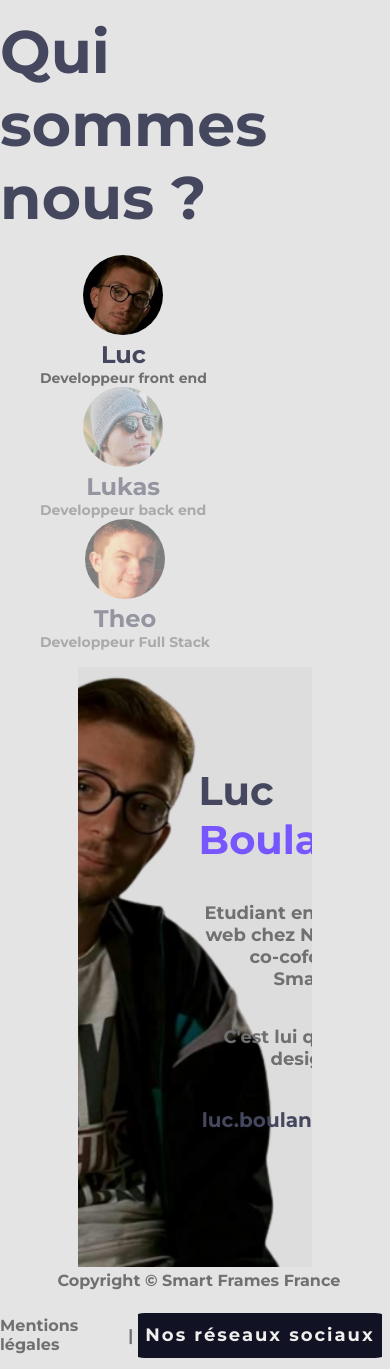
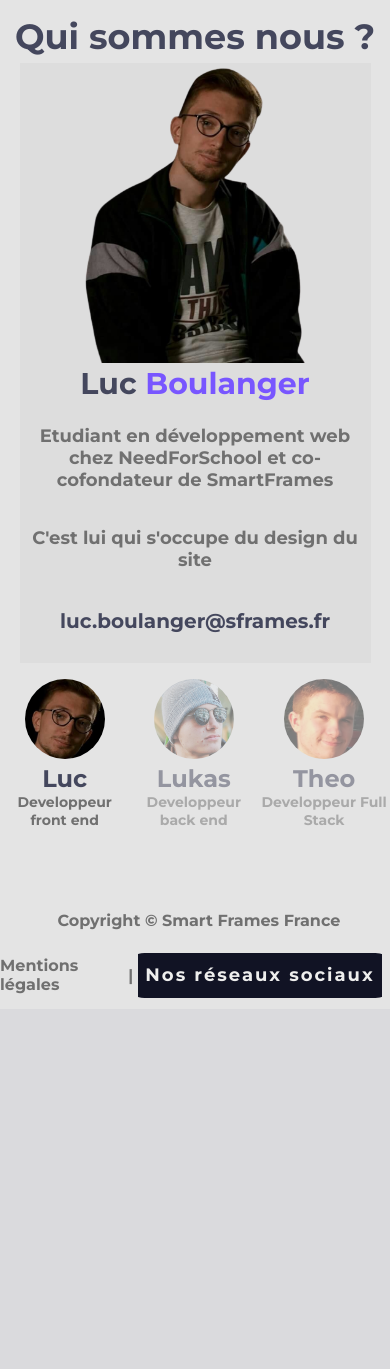
Before and after one commit to Troluck/Projet-Trame-reseau, a PHP site: page /about.php in a window 390 px wide. Shown: the part 80-1449 px from the top of the page. After the commit the page ends 1078 px from the top, so only its background shows below. Run offline with PHP 8.4, Linux system fonts and the light colour scheme.

Commit message:
Update about responsive

```diff
--- a/about.css
+++ b/about.css
@@ -3,6 +3,7 @@ h1 {
   color: #44475d;
   margin-top: 15px;
   margin-bottom: 5px;
+  text-align: center;
 }
 
 main {
@@ -185,3 +186,129 @@ figcaption p {
   transform: scale(1);
   transition-duration: 0.2s;
 }
+
+@media (max-width: 1400px) {
+  .textcarrousel h2 {
+    text-align: center;
+  }
+
+  .imgcarrousel {
+    align-items: flex-end;
+  }
+  .img {
+    height: 90%;
+  }
+  .textcarrousel {
+    justify-content: flex-end;
+    margin-right: 5%;
+  }
+}
+
+@media (max-width: 1200px) {
+  .container {
+    width: 80%;
+  }
+  .textcarrousel {
+    margin-top: 5%;
+  }
+}
+
+@media (max-width: 900px) {
+  .container {
+    width: 90%;
+  }
+  .textcarrousel {
+    justify-content: flex-end;
+    margin-top: 10%;
+  }
+}
+@media (max-width: 800px) {
+  h1 {
+    font-size: 47px;
+  }
+  main {
+    flex-direction: row;
+  }
+  .navigation {
+    width: 30%;
+  }
+  .container {
+    width: 65%;
+  }
+  .carrousel1 {
+    width: 100%;
+    flex-direction: column;
+  }
+
+  .img {
+    height: 100%;
+  }
+  .imgcarrousel {
+    justify-content: center;
+    align-self: center;
+    height: 50%;
+  }
+  .textcarrousel {
+    margin-top: 2%;
+    display: block;
+    width: 100%;
+  }
+  .description {
+    width: 100%;
+  }
+
+  li {
+    margin-bottom: 20%;
+  }
+  .textcarrousel h2 {
+    margin-bottom: 5px;
+    font-size: 30px;
+  }
+}
+
+@media (max-width: 500px) {
+  h1 {
+    font-size: 40px;
+  }
+
+  main {
+    flex-direction: column-reverse;
+  }
+  .navigation {
+    width: 100%;
+  }
+  figure {
+    width: 50px;
+  }
+  ul {
+    width: 100%;
+    display: flex;
+    justify-content: space-around;
+    margin-bottom: 0;
+    padding-left: 0;
+  }
+  .navigation {
+    display: flex;
+  }
+  .container {
+    width: 90%;
+  }
+  figcaption p {
+    display: flex;
+  }
+  figcaption h2 {
+    text-align: center;
+  }
+}
+
+@media (max-width: 500px) {
+  h1 {
+    font-size: 35px;
+  }
+  figure {
+    width: 100%;
+  }
+  li {
+    margin-right: 0;
+  }
+}
--- a/about.php
+++ b/about.php
@@ -12,9 +12,8 @@
 
 <body>
     <?php include("includes/header.php") ?>
+    <h1> Qui sommes nous ?</h1>
     <main>
-        <h1> Qui sommes nous ?</h1>
-
         <div class="navigation">
 
             <ul id="list">
```
